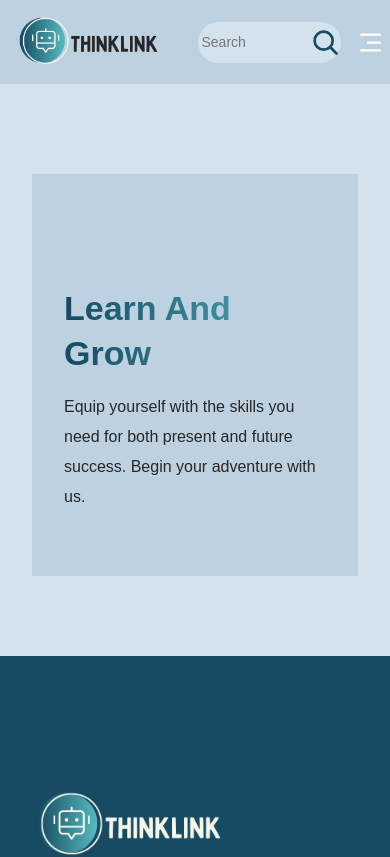
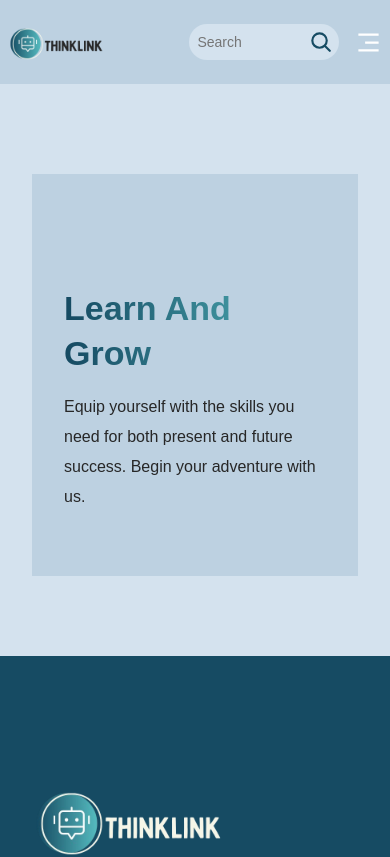
Before and after one commit to Yasmine-Zahreddine/ThinkLink, a React (Vite) app in the folder frontend/: page / in a window 390 px wide. Shown: the top 857 px of the page. Built offline with nearby package versions, Linux system fonts and the light colour scheme.

Commit message:
Fixed the navbar corruption on small devices

```diff
--- a/frontend/src/components/navbar/navbar.css
+++ b/frontend/src/components/navbar/navbar.css
@@ -160,29 +160,13 @@
   }
 }
 
-@media screen and (max-width: 700px) {
-  .navbar {
-    padding: 2rem 4rem;
-  }
-
-  .navbar-search {
-    width: 30%;
-    padding: 0.5rem 1.1rem;
-  }
-
-  .navbar-search input {
-    font-size: 16px;
-  }
-
-  .navbar-search img {
-    width: 30px;
-    height: 30px;
-  }
-}
 
 @media screen and (max-width: 700px) {
   .navbar {
-    padding: 1rem;
+    padding: 0.5rem;
+  }
+  .navbar-links_logo img {
+    width: 100px;
   }
   .navbar-sign {
     display: none;
@@ -193,17 +177,19 @@
   .navbar-menu_container-links-sign {
     display: block;
   }
+
   .navbar-search {
     width: 40%;
-    padding: 0.5rem 1rem;
+    padding: 0.5rem 0.5rem;
   }
 
   .navbar-search input {
     font-size: 14px;
+    width: 50%;
   }
 
   .navbar-search img {
-    width: 25px;
-    height: 25px;
+    width: 20px;
+    height: 20px;
   }
 }
```
